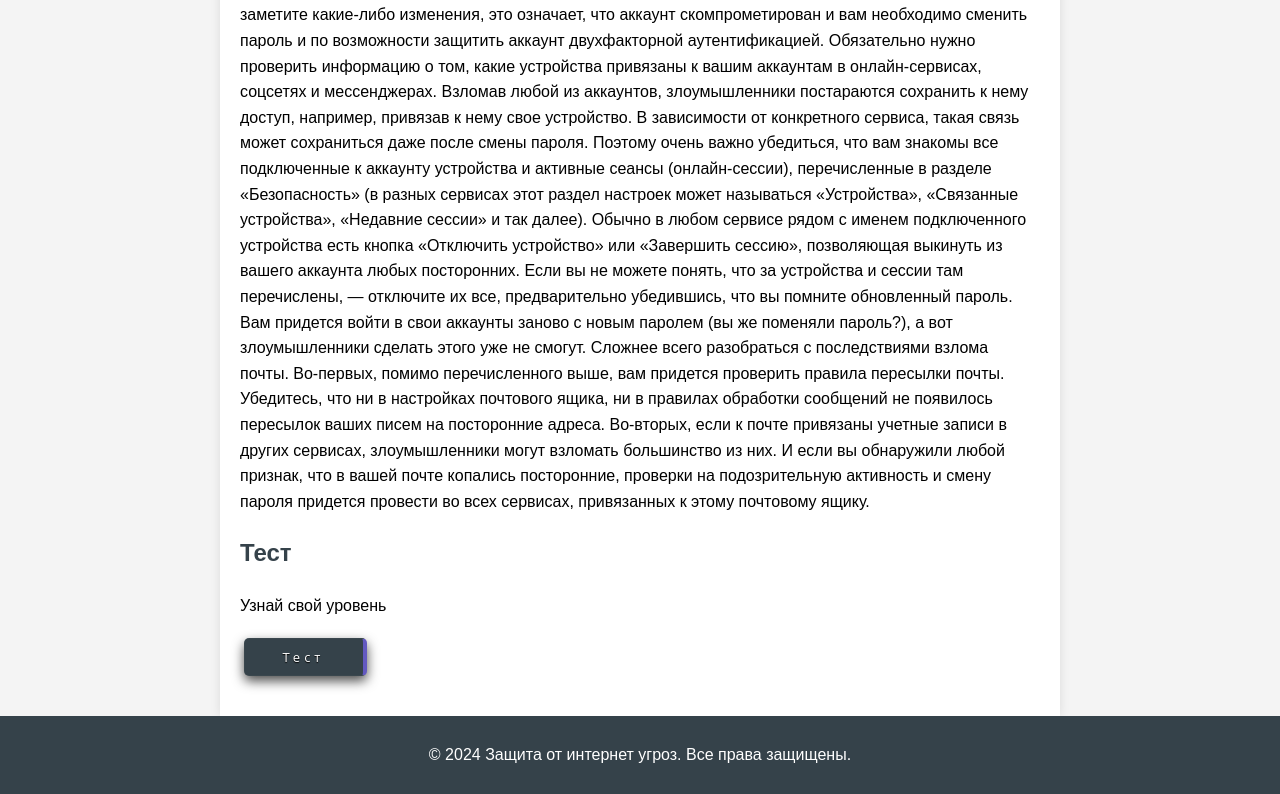
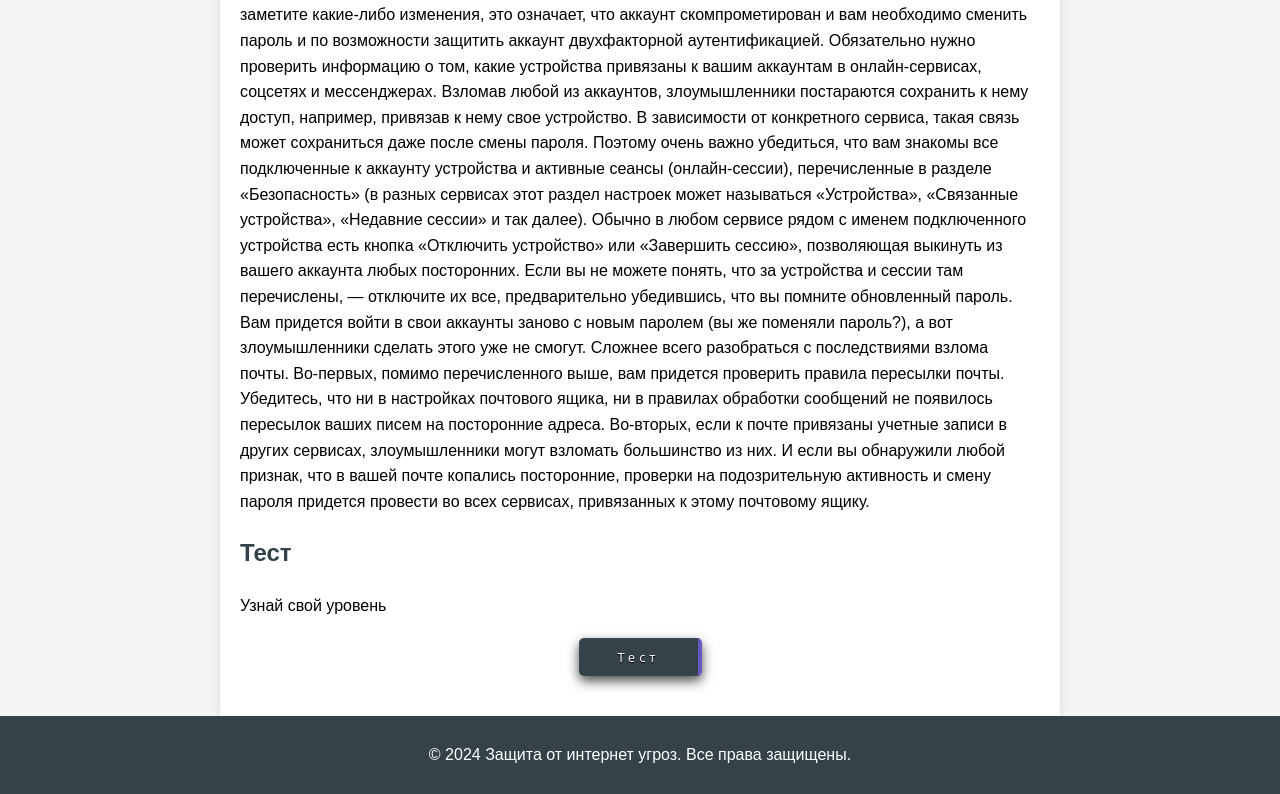
Before and after one commit to Bumochka/sait, a plain HTML site: page index.html in a window 1280 px wide. Shown: the part 5554-6348 px from the top of the page. Drawn offline with nearby package versions, Linux system fonts and the light colour scheme.

Commit message:
Update style.css

```diff
--- a/style.css
+++ b/style.css
@@ -49,7 +49,7 @@ a.buttonns {
   text-shadow: rgb(0, 0, 0) 0px 1px 1px;
   line-height: 30px;
   position: relative;
-  left: -335px;
+
  margin: 20px auto;
   text-align: center;
   text-decoration:none;
```
